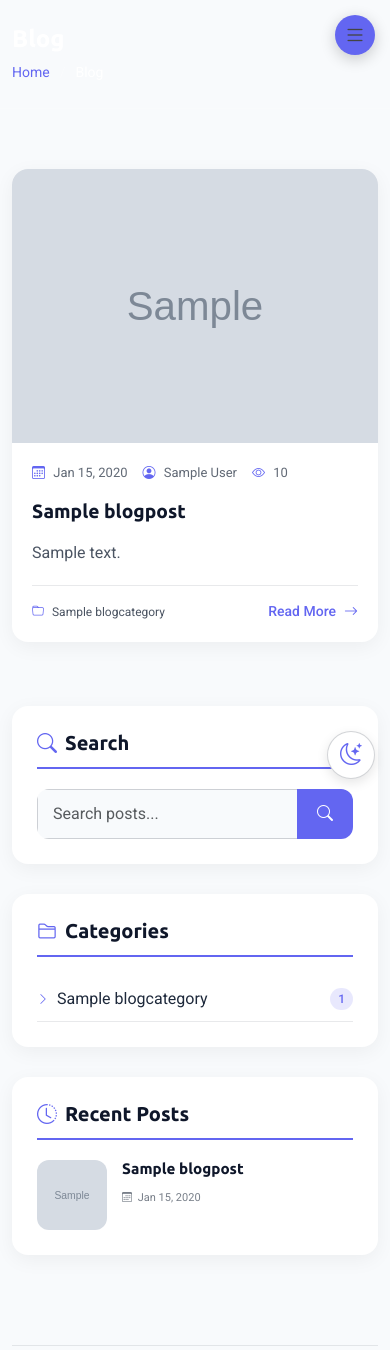
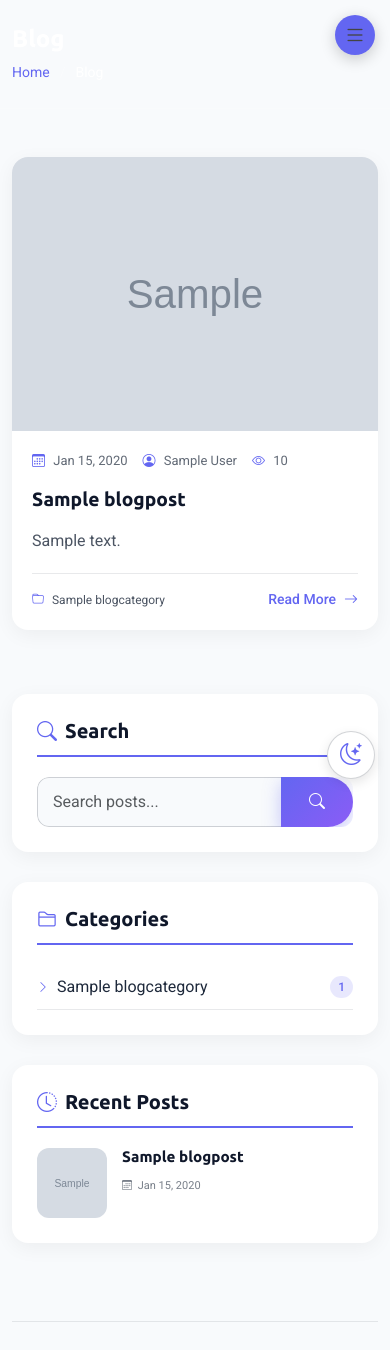
Before and after one commit to mohamedN2018/MyPortofolioV3, a Django app: page /blog/ in a window 390 px wide. Shown: the top 1350 px of the page. Run offline with Django 5.2, Linux system fonts and the light colour scheme; tables that the repository leaves empty hold one stand-in row (values such as "Sample post"); grey boxes marked "Sample" are stand-in pictures; data that the repository does not hold is empty; some libraries are stand-ins or nearby versions.

Commit message:
Add design enhancement layer: Arabic font (Cairo) + refreshed UI
- Load Cairo/Tajawal and apply to RTL only, with Arabic-friendly line-height
  and no letter-spacing (Latin fonts kept for LTR)
- New additive custom-enhancements.css (loads after main.css, uses existing
  CSS vars so dark/light mode still works):
  * gradient accent on primary buttons, section underlines, hero accent text
  * softer shadows + hover lift on portfolio/service cards, image zoom
  * consistent section spacing rhythm, nicer form focus rings
  * RTL polish (mirror forward arrows, alignment)

Co-Authored-By: Claude Opus 4.8 (1M context) <noreply@anthropic.com>

```diff
--- /dev/null
+++ b/static/assets/css/custom-enhancements.css
@@ -0,0 +1,224 @@
+/**
+ * Custom Enhancements — additive layer on top of main.css
+ * - Professional Arabic font (Cairo) for RTL
+ * - Refreshed accent gradient, spacing rhythm, cards, hero, buttons
+ * - RTL polish
+ * Loaded AFTER main.css so it overrides safely. Uses existing CSS variables
+ * so dark/light mode keeps working.
+ */
+
+/* =========================================================
+   1) Design tokens: accent gradient + softer shadows
+   ========================================================= */
+:root {
+  --accent-2: #8b5cf6;                 /* violet partner for gradients */
+  --accent-gradient: linear-gradient(135deg, var(--accent-color) 0%, var(--accent-2) 100%);
+  --shadow-sm: 0 2px 8px rgba(15, 23, 42, 0.06);
+  --shadow-md: 0 8px 24px rgba(15, 23, 42, 0.08);
+  --shadow-lg: 0 18px 40px rgba(15, 23, 42, 0.12);
+  --radius: 16px;
+  --radius-lg: 22px;
+}
+
+[data-theme="dark"] {
+  --shadow-sm: 0 2px 10px rgba(0, 0, 0, 0.35);
+  --shadow-md: 0 10px 28px rgba(0, 0, 0, 0.45);
+  --shadow-lg: 0 20px 44px rgba(0, 0, 0, 0.55);
+}
+
+/* =========================================================
+   2) Arabic font (Cairo) — applied only to RTL / Arabic
+   ========================================================= */
+body[dir="rtl"] {
+  --default-font: "Cairo", "Tajawal", "Segoe UI", system-ui, sans-serif;
+  --heading-font: "Cairo", "Tajawal", sans-serif;
+  --nav-font: "Cairo", "Tajawal", sans-serif;
+  letter-spacing: 0;                    /* Arabic must not have letter-spacing */
+}
+
+body[dir="rtl"],
+body[dir="rtl"] p,
+body[dir="rtl"] li,
+body[dir="rtl"] .lead,
+body[dir="rtl"] .description {
+  line-height: 1.9;                     /* Arabic reads better with more leading */
+}
+
+body[dir="rtl"] h1,
+body[dir="rtl"] h2,
+body[dir="rtl"] h3,
+body[dir="rtl"] h4,
+body[dir="rtl"] h5 {
+  letter-spacing: 0;
+  line-height: 1.5;
+}
+
+/* =========================================================
+   3) Typography & rhythm
+   ========================================================= */
+.section {
+  padding: 72px 0;
+}
+@media (max-width: 768px) {
+  .section { padding: 48px 0; }
+}
+
+/* Section title — modern gradient underline */
+.section-title h2 {
+  font-weight: 700;
+}
+.section-title h2::after {
+  background: var(--accent-gradient) !important;
+}
+.section-title p {
+  color: color-mix(in srgb, var(--default-color), transparent 25%);
+}
+
+/* =========================================================
+   4) Buttons — gradient primary + smooth lift
+   ========================================================= */
+.btn-primary,
+.hero .hero-actions .btn.btn-primary,
+.services .btn,
+.contact .btn,
+button[type="submit"].btn {
+  background: var(--accent-gradient) !important;
+  border: none !important;
+  color: #fff !important;
+  border-radius: 999px;
+  padding: 12px 28px;
+  font-weight: 600;
+  box-shadow: 0 6px 18px color-mix(in srgb, var(--accent-color), transparent 65%);
+  transition: transform 0.28s ease, box-shadow 0.28s ease, filter 0.28s ease;
+}
+.btn-primary:hover,
+.hero .hero-actions .btn.btn-primary:hover,
+.services .btn:hover,
+.contact .btn:hover,
+button[type="submit"].btn:hover {
+  transform: translateY(-3px);
+  filter: brightness(1.05);
+  box-shadow: 0 12px 28px color-mix(in srgb, var(--accent-color), transparent 50%);
+}
+
+.btn-outline,
+.hero .hero-actions .btn.btn-outline {
+  border-radius: 999px;
+  padding: 12px 28px;
+  font-weight: 600;
+  border: 2px solid color-mix(in srgb, var(--accent-color), transparent 55%);
+  transition: all 0.28s ease;
+}
+.btn-outline:hover,
+.hero .hero-actions .btn.btn-outline:hover {
+  border-color: var(--accent-color);
+  background: color-mix(in srgb, var(--accent-color), transparent 90%);
+  transform: translateY(-3px);
+}
+
+/* =========================================================
+   5) Hero polish
+   ========================================================= */
+.hero .hero-text h1 .accent-text {
+  background: var(--accent-gradient);
+  -webkit-background-clip: text;
+  background-clip: text;
+  -webkit-text-fill-color: transparent;
+}
+.hero .hero-text h1 .accent-text::after {
+  background: var(--accent-gradient) !important;
+}
+.hero .background-elements .bg-circle {
+  filter: blur(2px);
+  opacity: 0.5;
+}
+.hero .social-links a {
+  transition: transform 0.28s ease, background 0.28s ease, color 0.28s ease;
+}
+.hero .social-links a:hover {
+  transform: translateY(-4px);
+  background: var(--accent-gradient);
+  color: #fff;
+}
+
+/* =========================================================
+   6) Cards: portfolio, services, generic
+   ========================================================= */
+.portfolio .portfolio-wrap,
+.services .service-item,
+.card {
+  border-radius: var(--radius);
+  box-shadow: var(--shadow-sm);
+  transition: transform 0.35s cubic-bezier(0.4, 0, 0.2, 1), box-shadow 0.35s ease;
+  overflow: hidden;
+}
+.portfolio .portfolio-wrap:hover,
+.services .service-item:hover,
+.card:hover {
+  transform: translateY(-8px);
+  box-shadow: var(--shadow-lg);
+}
+
+/* smooth image zoom inside portfolio cards */
+.portfolio .portfolio-wrap img {
+  transition: transform 0.6s cubic-bezier(0.4, 0, 0.2, 1);
+}
+.portfolio .portfolio-wrap:hover img {
+  transform: scale(1.06);
+}
+
+/* service icon accent */
+.services .service-item .icon,
+.services .service-item i.icon {
+  color: var(--accent-color);
+}
+
+/* =========================================================
+   7) Forms — nicer focus rings
+   ========================================================= */
+.form-control,
+.form-select {
+  border-radius: 12px;
+  transition: border-color 0.25s ease, box-shadow 0.25s ease;
+}
+.form-control:focus,
+.form-select:focus {
+  border-color: var(--accent-color);
+  box-shadow: 0 0 0 4px color-mix(in srgb, var(--accent-color), transparent 85%);
+}
+
+/* =========================================================
+   8) RTL polish
+   ========================================================= */
+body[dir="rtl"] .section-title h2::before,
+body[dir="rtl"] .section-title h2::after {
+  /* keep decorative bars symmetric in RTL */
+}
+body[dir="rtl"] .hero-actions,
+body[dir="rtl"] .post-footer,
+body[dir="rtl"] .btn i {
+  direction: rtl;
+}
+/* arrows that point "forward" should mirror in RTL */
+body[dir="rtl"] .read-more i,
+body[dir="rtl"] .btn .bi-arrow-right,
+body[dir="rtl"] .btn-view-projects i {
+  transform: scaleX(-1);
+}
+body[dir="rtl"] .breadcrumbs ol {
+  padding-right: 0;
+}
+
+/* =========================================================
+   9) Misc niceties
+   ========================================================= */
+::selection {
+  background: color-mix(in srgb, var(--accent-color), transparent 70%);
+  color: var(--heading-color);
+}
+img {
+  image-rendering: -webkit-optimize-contrast;
+}
+a {
+  transition: color 0.2s ease;
+}
--- a/templates/base.html
+++ b/templates/base.html
@@ -27,6 +27,9 @@
   <link href="https://fonts.gstatic.com" rel="preconnect" crossorigin>
   <link href="https://fonts.googleapis.com/css2?family=Roboto:ital,wght@0,100;0,300;0,400;0,500;0,700;0,900;1,100;1,300;1,400;1,500;1,700;1,900&family=Ubuntu:ital,wght@0,300;0,400;0,500;0,700;1,300;1,400;1,500;1,700&family=Nunito:ital,wght@0,200;0,300;0,400;0,500;0,600;0,700;0,800;0,900;1,200;1,300;1,400;1,500;1,600;1,700;1,800;1,900&display=swap" rel="stylesheet">
 
+  <!-- Arabic font (Cairo / Tajawal) for RTL -->
+  <link href="https://fonts.googleapis.com/css2?family=Cairo:wght@300;400;500;600;700;800&family=Tajawal:wght@300;400;500;700&display=swap" rel="stylesheet">
+
   <!-- Vendor CSS Files -->
   <link href="{% static 'assets/vendor/bootstrap/css/bootstrap.min.css' %}" rel="stylesheet">
   <link href="{% static 'assets/vendor/bootstrap-icons/bootstrap-icons.css' %}" rel="stylesheet">
@@ -36,6 +39,9 @@
 
   <!-- Main CSS File -->
   <link href="{% static 'assets/css/main.css' %}" rel="stylesheet">
+
+  <!-- Custom Enhancements (Arabic font, refreshed UI) -->
+  <link href="{% static 'assets/css/custom-enhancements.css' %}" rel="stylesheet">
 
   {% block extra_css %}{% endblock %}
 
```
